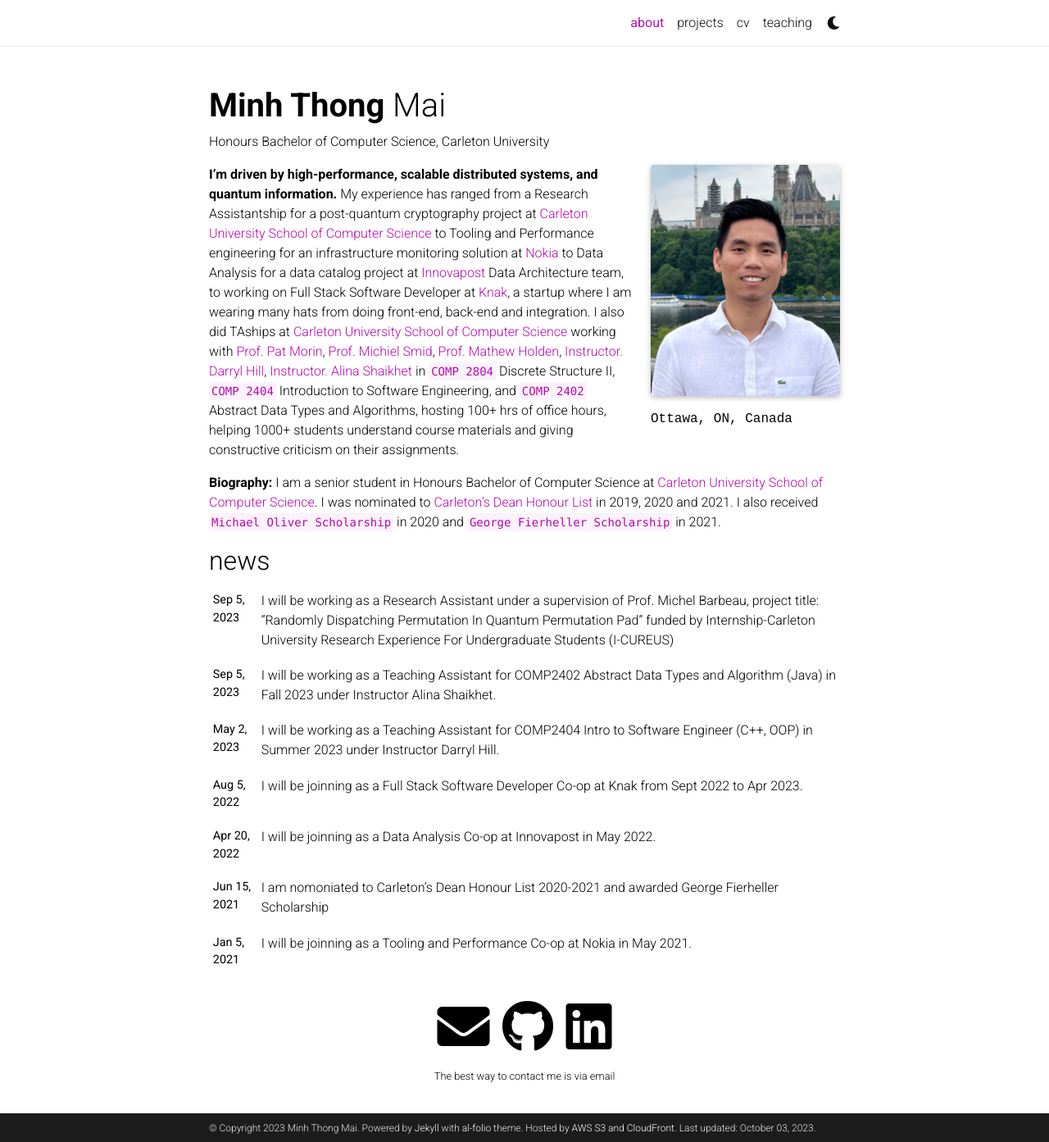
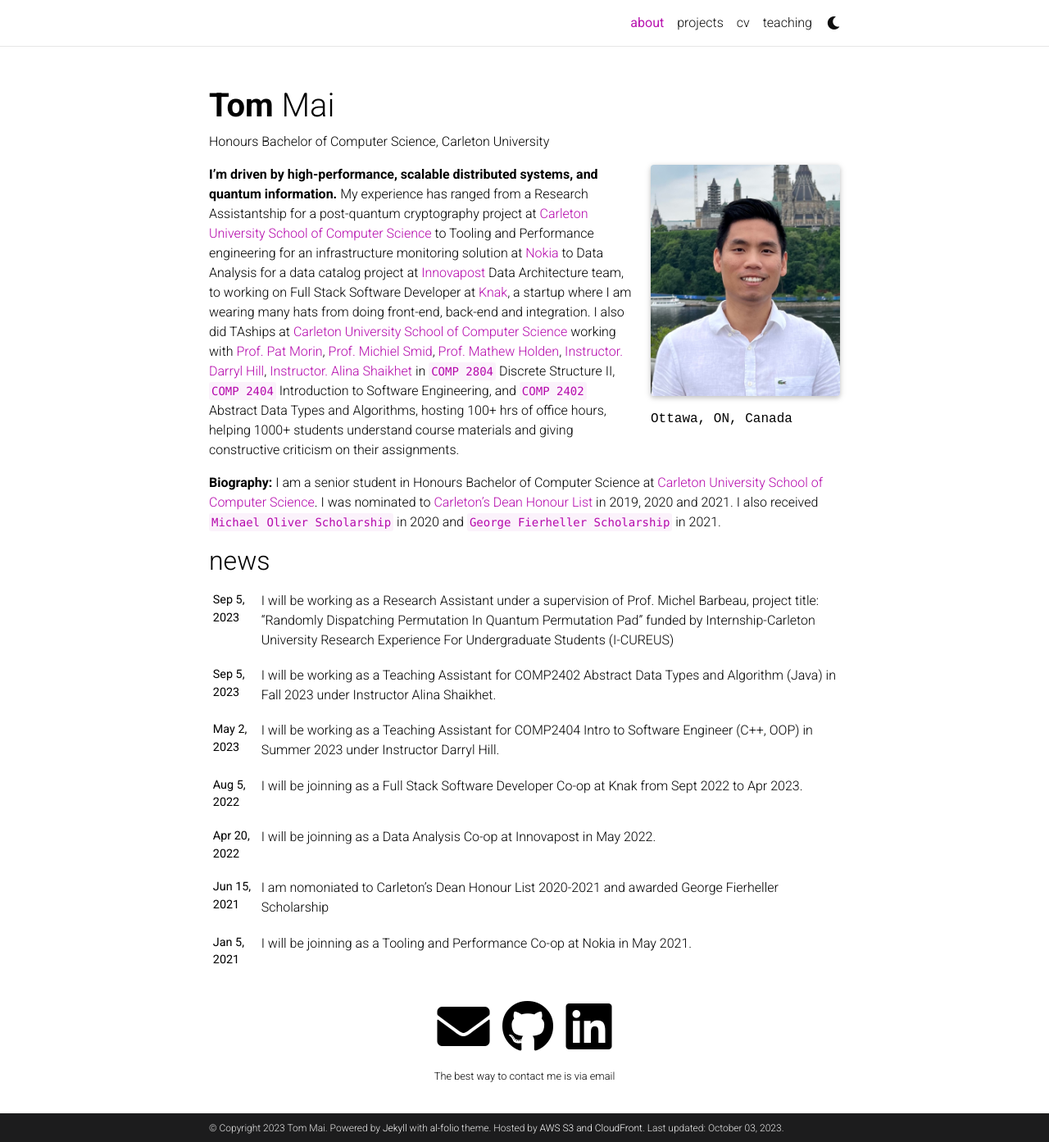
Before and after one commit to MinhThong14/My-Website, a Jekyll site: the page built from _pages/about.md, in a window 1280 px wide and 1393 px high. Shown: the whole window at 82% size. Built offline with Jekyll 4.4.1, drawn with Linux system fonts in a browser that asks for light colours; full-size pictures stand in for the smaller copies a plugin makes; comment, search, counter and statistics services are not loaded; a style sheet for code colours, icons or effects is not loaded.

Commit message:
Chore: Change name to Tom Mai

```diff
--- a/_config.yml
+++ b/_config.yml
@@ -3,7 +3,7 @@
 # -----------------------------------------------------------------------------
 
 title: blank # the website title (if blank, full name will be used instead)
-first_name: Minh Thong
+first_name: Tom
 middle_name:
 last_name: Mai
 email: tommai@cmail.carleton.ca
--- a/_data/cv.yml
+++ b/_data/cv.yml
@@ -2,7 +2,7 @@
   type: map
   contents:
     - name: Full Name
-      value: Minh Thong Mai
+      value: Tom Mai
     - name: Languages
       value: English, Vietnamese
 
```
Also changed, not shown: 1 other file.
